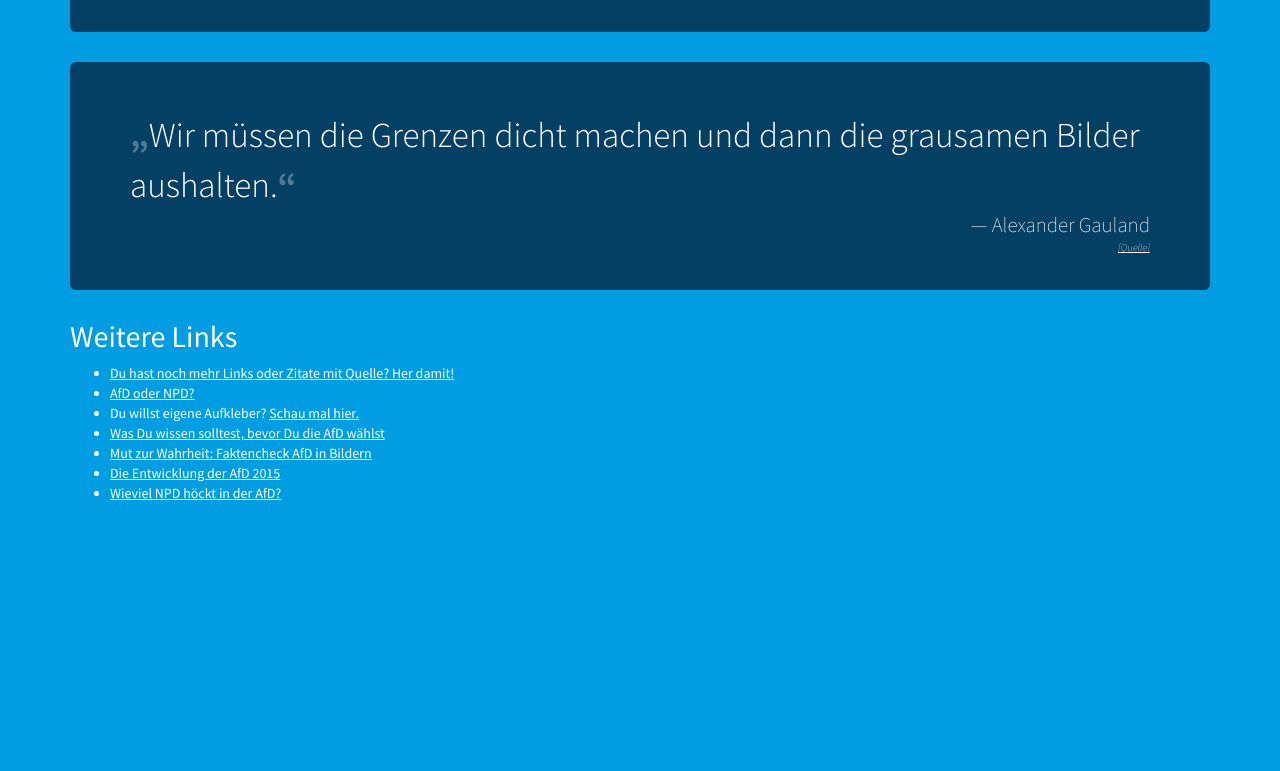
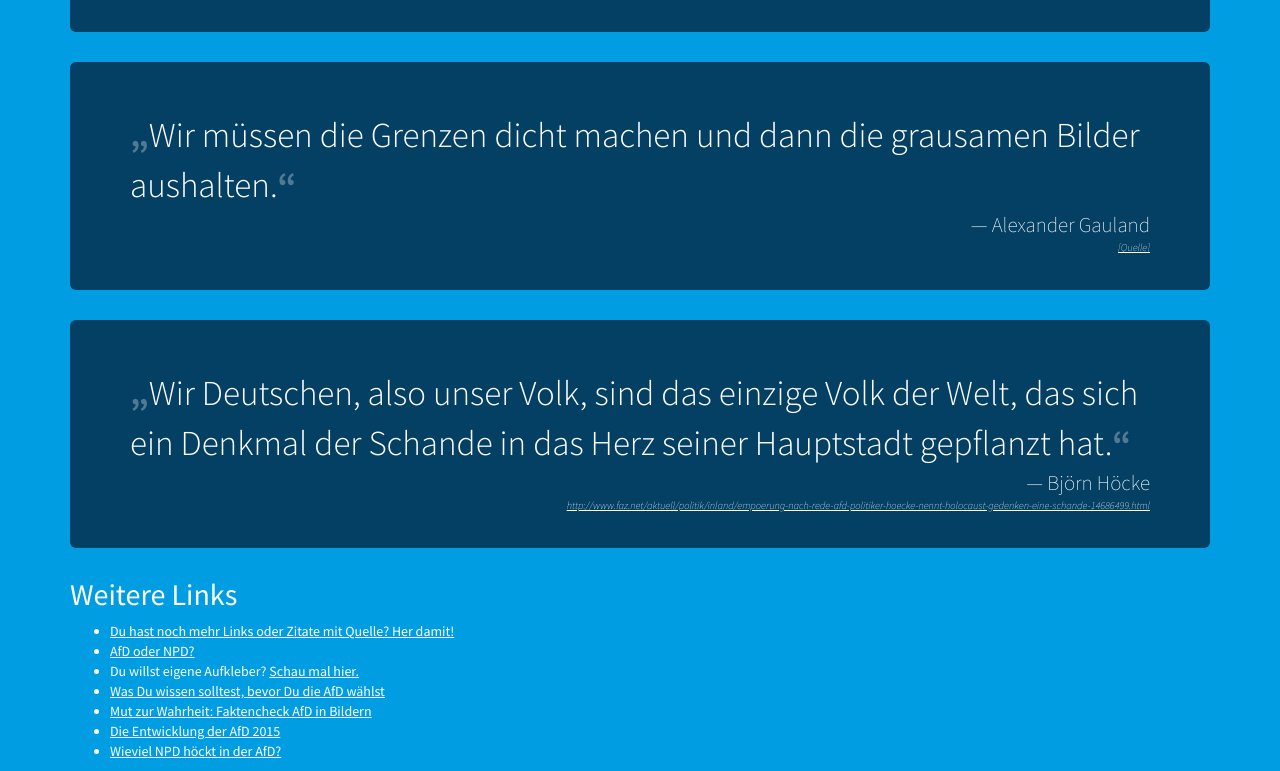
Before and after one commit to zeitschlag/wirsindafd, a plain HTML site: page index.html in a window 1280 px wide. Shown: the part 1988-2759 px from the top of the page. Before the commit the page ends 2501 px from the top, so only its background shows below. Drawn offline with nearby package versions, Linux system fonts and the light colour scheme.

Commit message:
Zitat Höcke ergänzt

```diff
--- a/index.html
+++ b/index.html
@@ -72,6 +72,12 @@
         <p class="cite pull-right">Alexander Gauland <a href="http://www.zeit.de/politik/deutschland/2016-02/alexander-gauland-afd-fluechtlingskrise-fluechtlingspolitik-grenzen" target="_blank">[Quelle]</a></p>
       </div>
 
+      <div class="jumbotron">
+        <blockquote>Wir Deutschen, also unser Volk, sind das einzige Volk der Welt, das sich ein Denkmal der Schande in das Herz seiner Hauptstadt gepflanzt hat.</blockquote>
+        <p class="cite pull-right">Björn Höcke<a href="LINK"
+target="_blank">http://www.faz.net/aktuell/politik/inland/empoerung-nach-rede-afd-politiker-hoecke-nennt-holocaust-gedenken-eine-schande-14686499.html</a></p>
+      </div>
+
 
       <footer class="footer">
     <h2>Weitere Links</h2>
```
